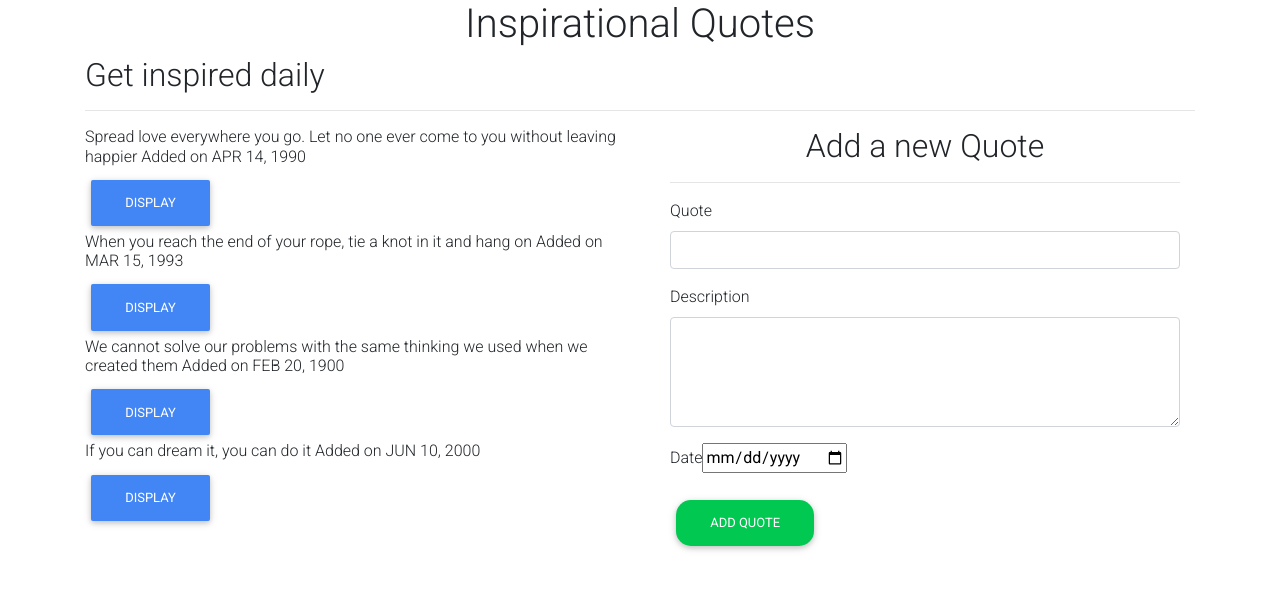
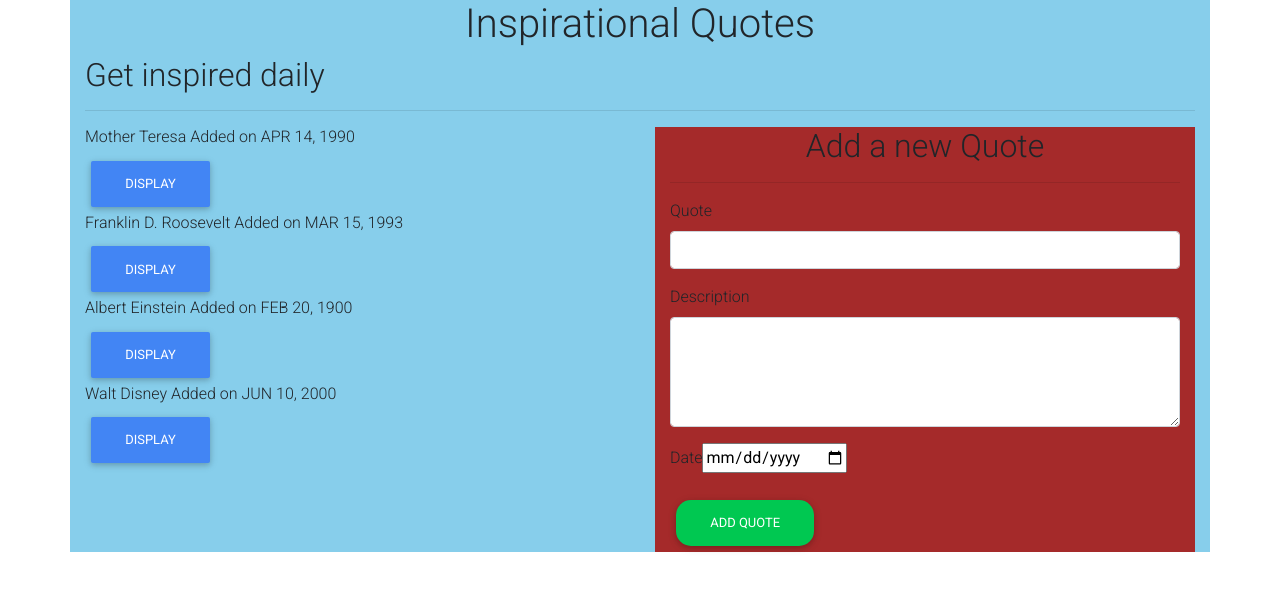
Before and after one commit to mykeck/Inspiration-Quotes, an Angular app: page / in a window 1280 px wide. Shown: the top 590 px of the page. Built offline with nearby package versions, Linux system fonts and the light colour scheme.

Commit message:
added highlights

```diff
--- a/src/app/quotes-form/quotes-form.component.css
+++ b/src/app/quotes-form/quotes-form.component.css
@@ -0,0 +1,3 @@
+.container-fluid{
+    background-color: brown;
+}
--- a/src/app/quotes-form/quotes-form.component.html
+++ b/src/app/quotes-form/quotes-form.component.html
@@ -1,7 +1,7 @@
 <div class="container-fluid">
     <h2 class="text-center"> Add a new Quote</h2>
     <hr>
-     <form (ngSubmit)='submitQuote()' #quotesForm='ngForm'>
+     <form (ngSubmit)='submitQuote(quotesForm)' #quotesForm='ngForm'>
         <div class="form-group">
 
             <label for="name">Quote</label>
--- a/src/app/quotes-form/quotes-form.component.ts
+++ b/src/app/quotes-form/quotes-form.component.ts
@@ -1,5 +1,6 @@
 import { Component, OnInit, Output, EventEmitter } from '@angular/core';
 import {Quotes} from '../quotes'
+import { NgForm } from '@angular/forms';
 
 @Component({
   selector: 'app-quotes-form',
@@ -10,8 +11,9 @@ export class QuotesFormComponent implements OnInit {
   newQuote = new Quotes(0,"","",new Date());
   @Output() addQuote = new EventEmitter<Quotes>();
 
-  submitQuote(){
+  submitQuote(form: NgForm){
     this.addQuote.emit(this.newQuote);
+    form.resetForm();
       }
 
   constructor() { }
--- a/src/app/quotes.ts
+++ b/src/app/quotes.ts
@@ -1,6 +1,6 @@
 export class Quotes {
     public showDescription: boolean;
-    constructor(public id: number,public name: string,public description:string, public completeDate: Date){
+    constructor(public id: number,public description:string,public name: string, public completeDate: Date){
         this.showDescription=false;
     }
 }
--- a/src/app/quotes/quotes.component.html
+++ b/src/app/quotes/quotes.component.html
@@ -1,4 +1,4 @@
-<div class="container">
+<div class="container" style="background-color: skyblue;">
     <h1 style="text-align: center; margin-bottom: 5;">Inspirational Quotes</h1>
     <h2>Get inspired daily</h2>
     <hr>
@@ -17,7 +17,7 @@
           </div>
         </div>
         <div class="col-md-6">
-          <app-quotes-form  (addQuotes)="addNewQuote($event)"></app-quotes-form>
+          <app-quotes-form  (addQuote)="addNewQuote($event)"></app-quotes-form>
         </div>
       </div>
       <p *ngIf='quotes.length > 3'></p>
--- a/src/app/quotes/quotes.component.ts
+++ b/src/app/quotes/quotes.component.ts
@@ -30,11 +30,12 @@ export class QuotesComponent implements OnInit {
     }
    }
  }
- addNewQuote(quotes: Quotes){
+ addNewQuote(quote){
   let QuotesLength = this.quotes.length;
-  quotes.id = QuotesLength+1;
-  quotes.completeDate = new Date(quotes.completeDate)
-  this.quotes.push(quotes)
+  quote.id = QuotesLength+1;
+  quote.completeDate = new Date(quote.completeDate);
+  let quoteObject = new Quotes(quote.id,quote.description,quote.name,quote.completeDate);
+  this.quotes.push(quoteObject);
 }
   constructor() { }
 
```
